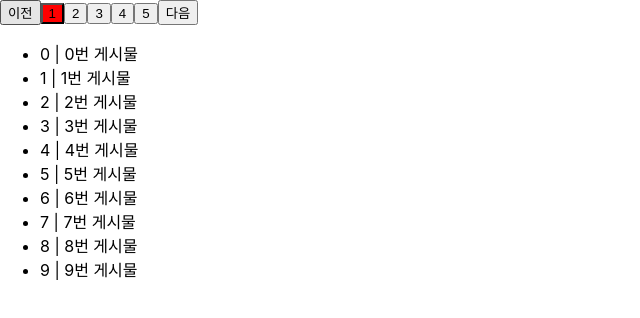
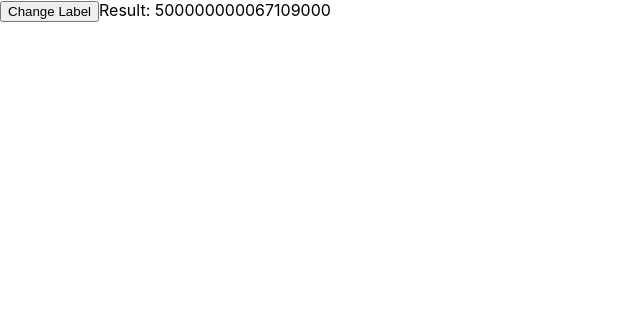
Before and after one commit to Hani-Asi/SWTEC, a React (Create React App) app in the folder Programers/0808/asis2-app/: page / in a window 1280 px wide. Shown: the top 318 px of the page, without its empty margins (0-640 px from the left). Built offline with nearby package versions, Linux system fonts and the light colour scheme.

Commit message:
[0808] react useMemo

```diff
--- /dev/null
+++ b/Programers/0808/asis2-app/craco.config.js
@@ -0,0 +1,5 @@
+module.exports = {
+   babel: {
+      presets: ["@emotion/babel-preset-css-prop"]
+   }
+}
--- a/Programers/0808/asis2-app/src/App.js
+++ b/Programers/0808/asis2-app/src/App.js
@@ -1,33 +1,19 @@
-/*
-    사용사례 - 페이지네이션
+/*  useMemo
+    1. 함수 컴포넌트는 자신의 상태가 변경될 때 리렌더링된다.
+    2. 부모 컴포넌트로 부터 받는 prop이 변경될 때 리렌더링된다.
+    3. 부모 컴포넌트의 상태가 변경될 때 리렌더링된다.
 */
 
 import { useState } from "react"
-import Board from './components/Board'
-import Pagenation from './components/Pagenation'
+import ShowSum from "./components/ShowSum"
 
-function App() {
-  const [page, setPage] = useState(0)
-  const articles = new Array(100).fill().map((_, i) => ({
-    id: i,
-    title: `${i}번 게시물`
-  }))
-
-  const limit = 10
-  const offset = page * limit
+export default function App() {
+  const [label, setLabel] = useState("Result")
 
   return (
     <div>
-      <Pagenation
-        defaultPage={0}
-        limit={limit}
-        total={articles.length}
-        onChange={setPage}
-      />
-
-      <Board articles={articles.slice(offset, offset + limit)}/>
+      <button onClick={() => setLabel(label + ":")}>Change Label</button>
+      <ShowSum label={label} n={1000000000} />
     </div>
   )
 }
-
-export default App
--- a/Programers/0808/asis2-app/src/components/Board.js
+++ /dev/null
@@ -1,19 +0,0 @@
-import PropTypes from "prop-types"
-
-const Board = ({ articles }) => {
-   return (
-      <ul>
-         {articles.map((article) => (
-            <li key={article.id}>
-               {article.id} | {article.title}
-            </li>
-         ))}
-      </ul>
-   )
-}
-
-Board.propTypes = {
-   articles: PropTypes.array
-}
-
-export default Board
--- a/Programers/0808/asis2-app/src/components/Pagenation.js
+++ /dev/null
@@ -1,45 +0,0 @@
-import { useState } from "react"
-
-const Pagenation = ({ defaultPage, limit, total, onChange }) => {
-   const [page, setPage] = useState(defaultPage)
-   const totalPage = Math.ceil(total / limit)
-
-   const handleChangePage = (newPage) => {
-      onChange(newPage)
-      setPage(newPage)
-   }
-
-   return (
-      <div>
-         <button onClick={() => page !== 0 && handleChangePage(page - 1)}>
-            이전
-         </button>
-
-         {Array.from(new Array(totalPage), (_, i) => i)
-            .filter(i => {
-               if (page < 3) {
-                  return i < 5
-               } else if (page > totalPage - 3) {
-                  return i >= totalPage - 5
-               }
-               return i >= page - 2 && i <= page + 2
-            })
-            .map((i) => (
-               <button
-                  key={i}
-                  onClick={() => handleChangePage(i)}
-                  style={{ backgroundColor: page === i ? 'red' : undefined}}
-               >
-                  {i + 1}
-               </button>
-            ))
-         }
-
-         <button onClick={() => page + 1 !== totalPage && handleChangePage(page + 1)}>
-            다음
-         </button>
-      </div>
-   )
-}
-
-export default Pagenation
--- /dev/null
+++ b/Programers/0808/asis2-app/src/components/ShowSum.js
@@ -0,0 +1,24 @@
+import { useMemo } from "react"
+
+function sum(n) {
+   console.log('Start')
+   let result = 0
+   for (let i = 1; i <= n; i += 1) {
+      result += i
+   }
+   console.log('Finished')
+   return result
+}
+
+const ShowSum = ({ label, n }) => {
+   // const result = sum(n)
+   const result = useMemo(() => sum(n), [n]) // 연산이 오래 걸리는데 계속 리렌더링하면 더 느려진다.
+
+   return (
+      <span>
+         {label}: {result}
+      </span>
+   )
+}
+
+export default ShowSum
```
Also changed, not shown: package.json (added, +10 -0 lines), 2 other files (tests, documents, lock files or other folders).
